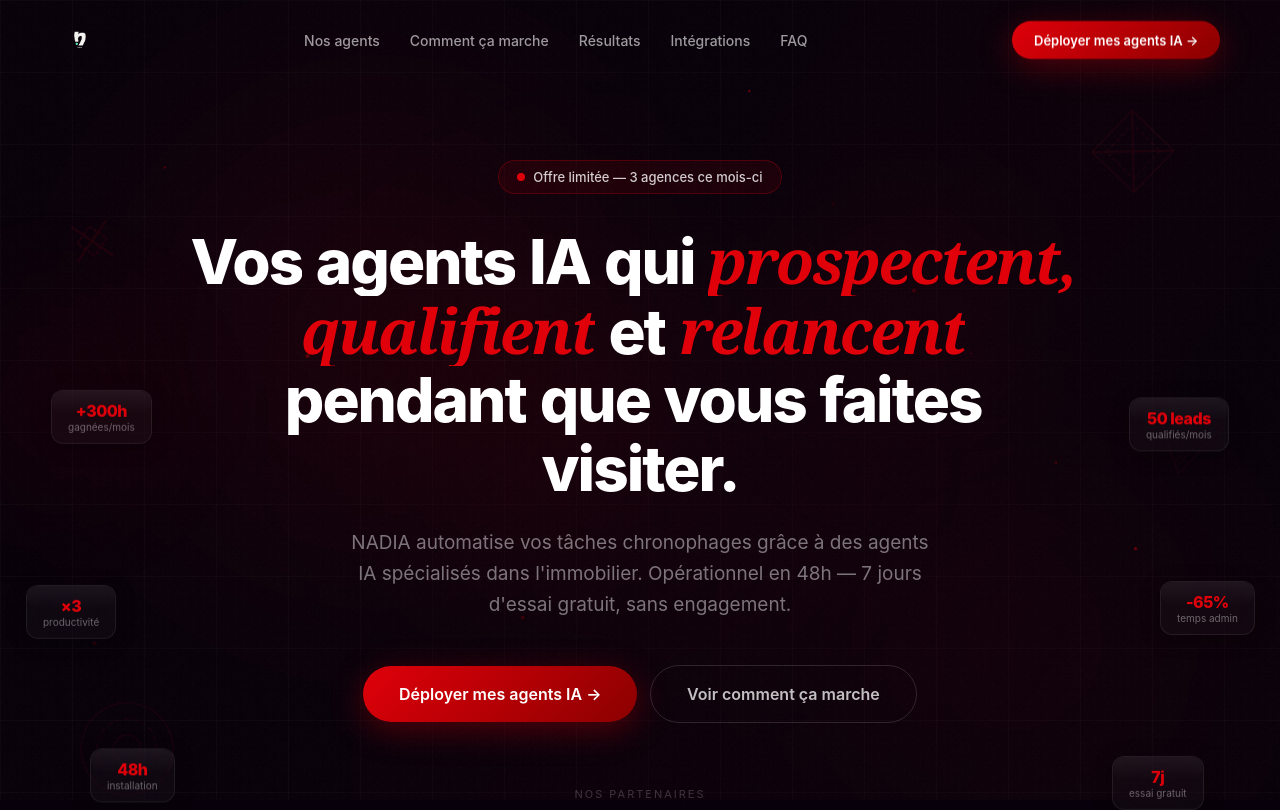
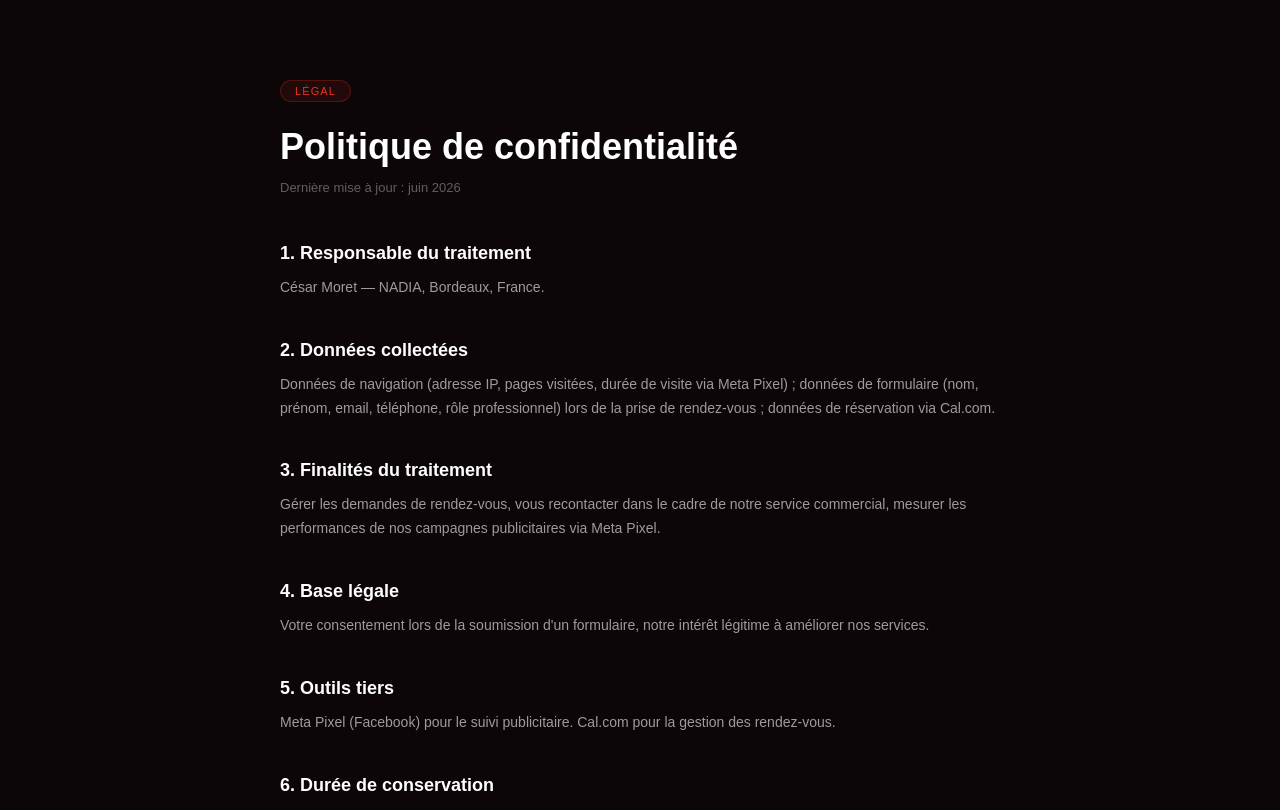
Before and after one commit to moretcesar4513-design/nadia-site, a React (Vite) app: page /legal in a window 1280 px wide. Shown: the top 810 px of the page. Built offline with nearby package versions, Linux system fonts and the light colour scheme.

Commit message:
add legal page

```diff
--- a/package.json
+++ b/package.json
@@ -12,7 +12,8 @@
   "dependencies": {
     "framer-motion": "^12.40.0",
     "react": "^19.2.6",
-    "react-dom": "^19.2.6"
+    "react-dom": "^19.2.6",
+    "react-router-dom": "^7.17.0"
   },
   "devDependencies": {
     "@eslint/js": "^10.0.1",
--- a/src/App.jsx
+++ b/src/App.jsx
@@ -1,4 +1,6 @@
 import { useState, useEffect, useRef, useCallback } from 'react'
+import { BrowserRouter, Routes, Route } from 'react-router-dom'
+import Legal from './pages/Legal.tsx'
 import {
   motion, AnimatePresence, useInView,
   useMotionValue, useSpring, useScroll, useTransform,
@@ -1232,7 +1234,7 @@ function Footer({ mobile }) {
         initial={{ opacity: 0, y: 10 }} whileInView={{ opacity: 1, y: 0 }} viewport={{ once: true }} transition={{ duration: 0.5, delay: 0.1 }}
         style={{ display: 'flex', alignItems: 'center', gap: '24px', flexWrap: 'wrap', justifyContent: 'center' }}
       >
-        <motion.a href="#" whileHover={{ color: 'rgba(255,255,255,0.65)' }}
+        <motion.a href="/legal" whileHover={{ color: 'rgba(255,255,255,0.65)' }}
           style={{ color: 'rgba(255,255,255,0.28)', fontSize: '13px', textDecoration: 'none', cursor: 'none' }}>
           Mentions légales
         </motion.a>
@@ -1323,8 +1325,8 @@ function TrustMarquee({ mobile }) {
   )
 }
 
-// ── App ───────────────────────────────────────────────────────────────────────
-export default function App() {
+// ── Home ──────────────────────────────────────────────────────────────────────
+function HomePage() {
   const [mobile, setMobile] = useState(window.innerWidth < 768)
 
   useEffect(() => {
@@ -1333,7 +1335,6 @@ export default function App() {
     return () => ro.disconnect()
   }, [])
 
-  // Hide system cursor on desktop (unless prefers-reduced-motion)
   useEffect(() => {
     if (mobile || PRM) return
     const s = document.createElement('style')
@@ -1361,3 +1362,15 @@ export default function App() {
     </div>
   )
 }
+
+// ── App ───────────────────────────────────────────────────────────────────────
+export default function App() {
+  return (
+    <BrowserRouter>
+      <Routes>
+        <Route path="/" element={<HomePage />} />
+        <Route path="/legal" element={<Legal />} />
+      </Routes>
+    </BrowserRouter>
+  )
+}
--- /dev/null
+++ b/src/pages/Legal.tsx
@@ -0,0 +1,44 @@
+export default function Legal() {
+  return (
+    <div style={{
+      background: '#0d0608',
+      color: '#fff',
+      fontFamily: 'DM Sans, sans-serif',
+      minHeight: '100vh',
+      padding: '80px 24px',
+    }}>
+      <div style={{ maxWidth: 720, margin: '0 auto' }}>
+        <div style={{
+          display: 'inline-block',
+          background: 'rgba(232,50,30,0.1)',
+          border: '1px solid rgba(232,50,30,0.25)',
+          borderRadius: 20,
+          padding: '4px 14px',
+          fontSize: 11,
+          letterSpacing: '0.1em',
+          textTransform: 'uppercase',
+          color: '#E8321E',
+          marginBottom: 24,
+        }}>Légal</div>
+        <h1 style={{ fontSize: 36, fontWeight: 700, marginBottom: 12 }}>Politique de confidentialité</h1>
+        <p style={{ fontSize: 13, color: 'rgba(255,255,255,0.35)', marginBottom: 48 }}>Dernière mise à jour : juin 2026</p>
+        {[
+          { title: '1. Responsable du traitement', content: 'César Moret — NADIA, Bordeaux, France.' },
+          { title: '2. Données collectées', content: "Données de navigation (adresse IP, pages visitées, durée de visite via Meta Pixel) ; données de formulaire (nom, prénom, email, téléphone, rôle professionnel) lors de la prise de rendez-vous ; données de réservation via Cal.com." },
+          { title: '3. Finalités du traitement', content: "Gérer les demandes de rendez-vous, vous recontacter dans le cadre de notre service commercial, mesurer les performances de nos campagnes publicitaires via Meta Pixel." },
+          { title: '4. Base légale', content: "Votre consentement lors de la soumission d'un formulaire, notre intérêt légitime à améliorer nos services." },
+          { title: '5. Outils tiers', content: 'Meta Pixel (Facebook) pour le suivi publicitaire. Cal.com pour la gestion des rendez-vous.' },
+          { title: '6. Durée de conservation', content: 'Données commerciales conservées 3 ans. Données de navigation via Meta Pixel conservées 13 mois.' },
+          { title: '7. Vos droits', content: "Conformément au RGPD, vous disposez des droits d'accès, rectification, effacement, limitation, portabilité et opposition. Réclamation possible auprès de la CNIL (cnil.fr)." },
+          { title: '8. Cookies', content: "Notre site utilise des cookies techniques et publicitaires. Gérez vos préférences via les paramètres de votre navigateur." },
+          { title: '9. Modifications', content: "Nous nous réservons le droit de modifier cette politique à tout moment." },
+        ].map((s) => (
+          <div key={s.title}>
+            <h2 style={{ fontSize: 18, fontWeight: 600, marginTop: 40, marginBottom: 12, color: '#fff' }}>{s.title}</h2>
+            <p style={{ fontSize: 14, color: 'rgba(255,255,255,0.6)', lineHeight: 1.7 }}>{s.content}</p>
+          </div>
+        ))}
+      </div>
+    </div>
+  )
+}
```
Also changed, not shown: 1 other file (tests, documents, lock files or other folders).
